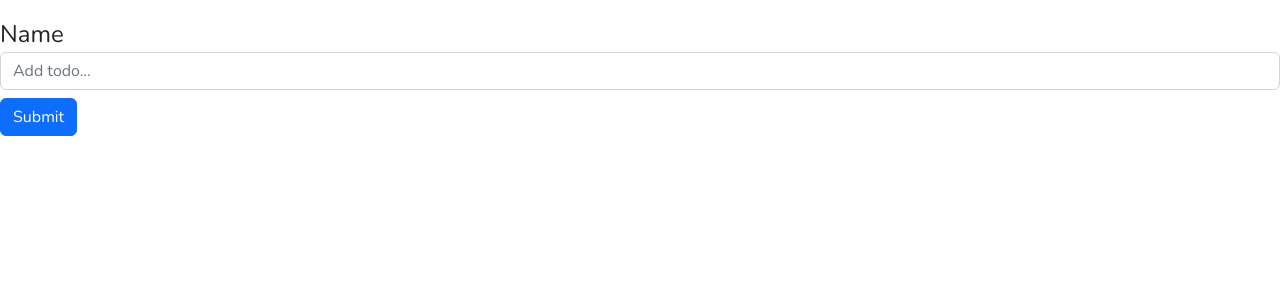
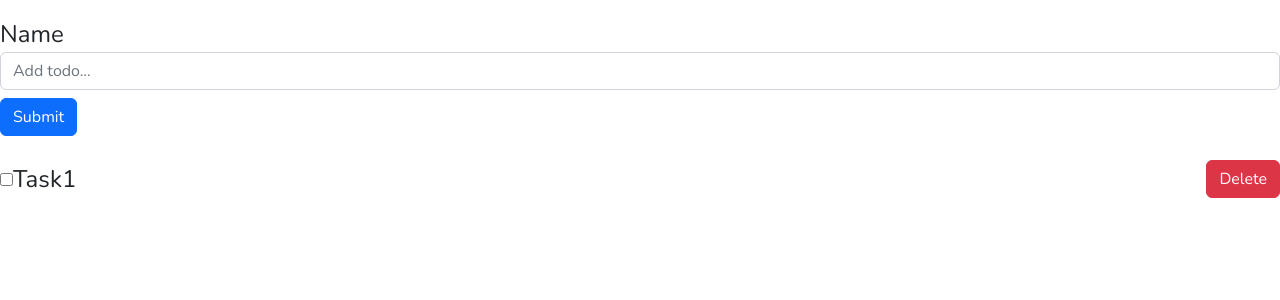
Before and after one commit to Natnael772/todo-app, a React (Create React App) app: page / in a window 1280 px wide. Shown: the top 300 px of the page. Built offline with nearby package versions, Linux system fonts and the light colour scheme.

Commit message:
Todo item UI

```diff
--- a/src/App.js
+++ b/src/App.js
@@ -3,11 +3,17 @@
 
 import "./App.css";
 import AddTodoForm from "./components/AddTodoForm";
+import TodoItem from "./components/TodoItem";
 
 import store from "./app/store";
 
 const App = () => {
-  return <AddTodoForm />;
+  return (
+    <>
+      <AddTodoForm />
+      <TodoItem />
+    </>
+  );
 };
 
 // function App() {
--- a/src/components/TodoItem.js
+++ b/src/components/TodoItem.js
@@ -0,0 +1,15 @@
+const TodoItem = ({ id, title, completed }) => {
+  return (
+    <li className={`list-group-item ${completed && "list-group-item-success"}`}>
+      <div className="d-flex justify-content-between">
+        <span className="d-flex align-items-center">
+          <input type="checkbox" className="mr-3" checked={completed}></input>
+          {title} Task1
+        </span>
+        <button className="btn btn-danger">Delete</button>
+      </div>
+    </li>
+  );
+};
+
+export default TodoItem;
```
